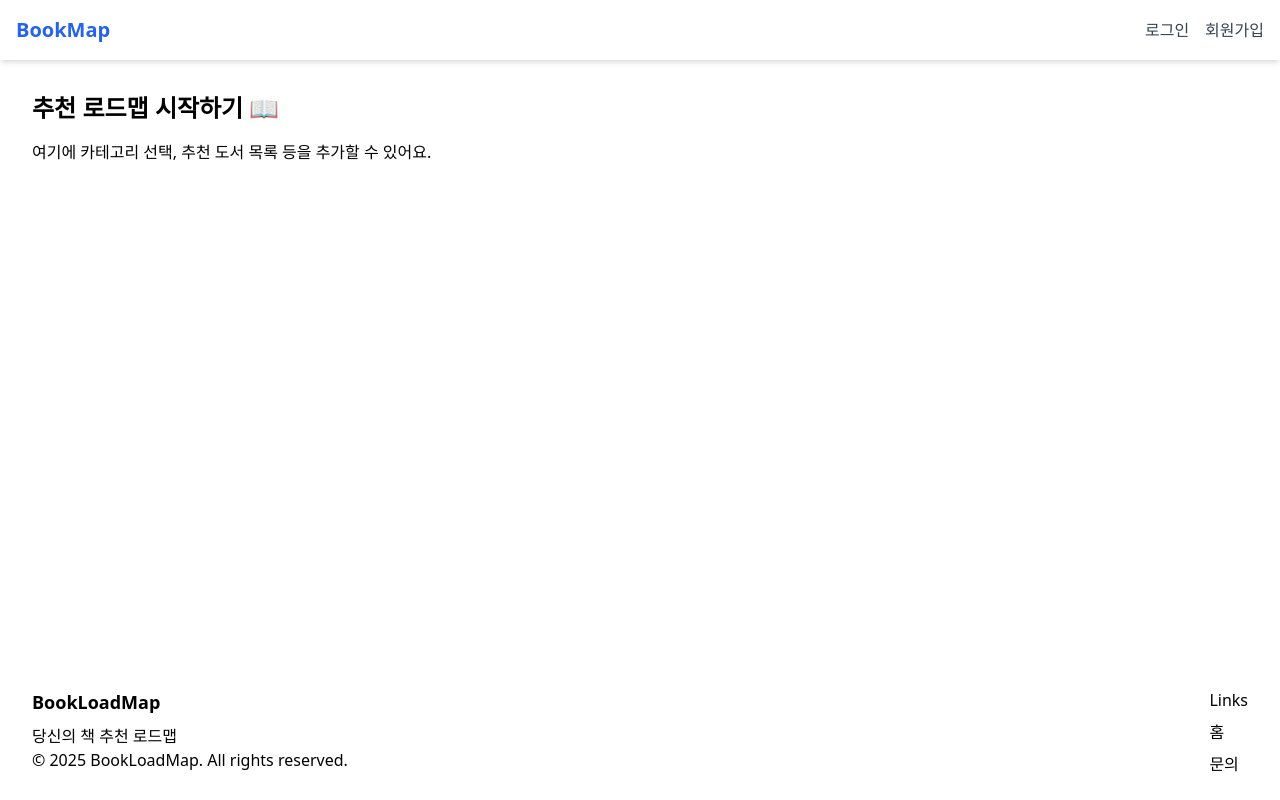
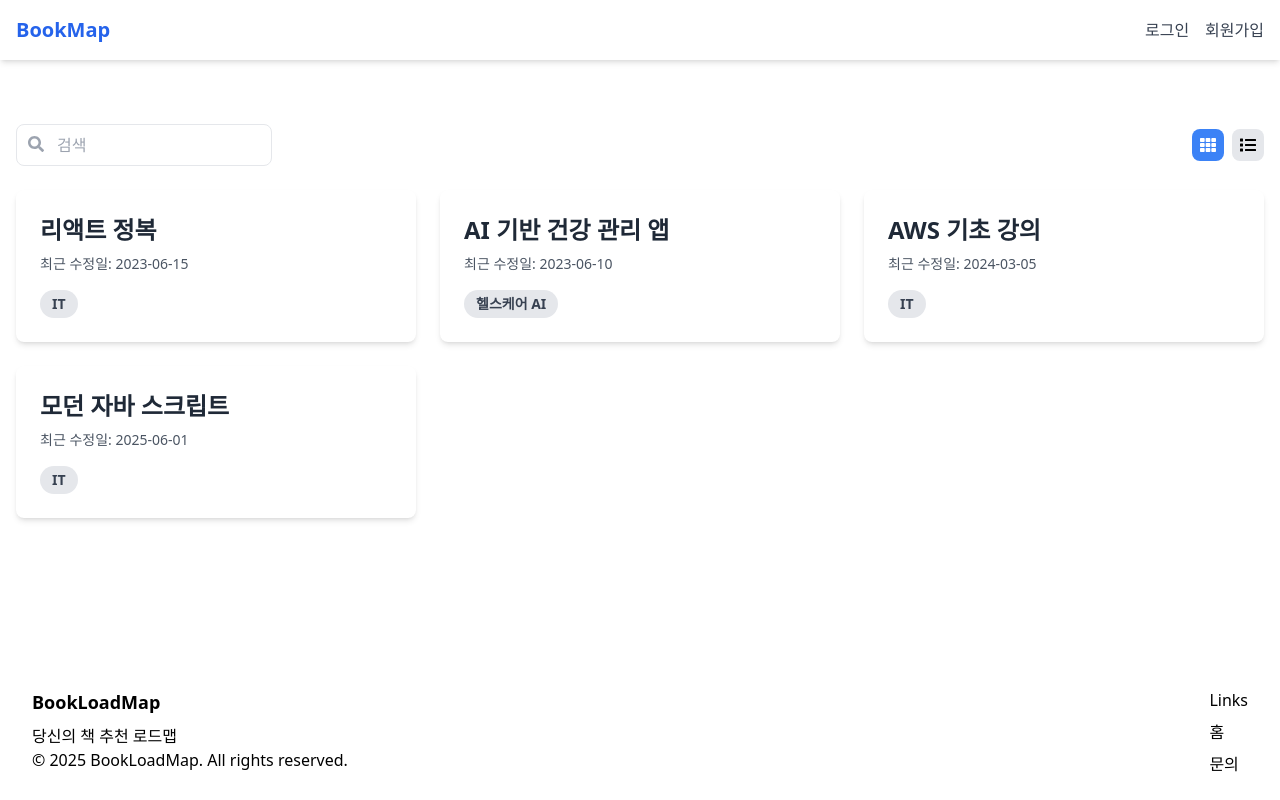
Before and after one commit to yeop7569/BookLoadMap, a React (Vite) app: page /detail in a window 1280 px wide. Built offline with nearby package versions, Linux system fonts and the light colour scheme.

Commit message:
Feat: 도서리스트 뷰 및 검색기능 구현

```diff
--- a/package.json
+++ b/package.json
@@ -13,6 +13,7 @@
     "@tailwindcss/line-clamp": "^0.4.4",
     "react": "^19.1.0",
     "react-dom": "^19.1.0",
+    "react-icons": "^5.5.0",
     "react-router-dom": "^7.6.2",
     "swiper": "^11.2.8"
   },
--- a/src/pages/DetailPage.jsx
+++ b/src/pages/DetailPage.jsx
@@ -1,10 +1,107 @@
 import React from 'react';
+import { Link } from 'react-router-dom';
+import { FaSearch, FaList, FaTh } from 'react-icons/fa';
+import { useState } from 'react';
+
 
 export default function DetailPage() {
+  const [searchText, setSearchText] = useState('');
+  const [isGridView, setIsGridView] = useState(true);
+  const dummyData = [
+    {
+      id: 1,
+      title: '리액트 정복',
+      lastModified: '2023-06-15',
+      category: 'IT',
+    },
+    {
+      id: 2,
+      title: 'AI 기반 건강 관리 앱',
+      lastModified: '2023-06-10',
+      category: '헬스케어 AI',
+    },
+    {
+      id: 3,
+      title: 'AWS 기초 강의 ',
+      lastModified: '2024-03-05',
+      category: 'IT',
+    },
+    {
+      id: 4,
+      title: '모던 자바 스크립트',
+      lastModified: '2025-06-01',
+      category: 'IT',
+    },
+  ];
+    const filteredData = dummyData.filter(item =>
+    item.title.toLowerCase().includes(searchText.toLowerCase()),
+  );
   return (
-    <div className="p-8">
-      <h2 className="text-2xl font-bold mb-4">추천 로드맵 시작하기 📖</h2>
-      <p>여기에 카테고리 선택, 추천 도서 목록 등을 추가할 수 있어요.</p>
+
+
+
+
+    <div className="container mx-auto px-4 py-16">
+      <div className="mb-6 flex flex-col sm:flex-row items-center justify-between">
+        <div className="relative w-full sm:w-64 mb-4 sm:mb-0">
+          <input
+            type="text"
+            placeholder="검색"
+            className="w-full pl-10 pr-4 py-2 border rounded-lg focus:outline-none focus:ring-2 focus:ring-blue-500"
+            value={searchText}
+            onChange={e => setSearchText(e.target.value)}
+            aria-label="검색"
+          />
+          <FaSearch className="absolute left-3 top-3 text-gray-400" />
+        </div>
+        <div className="flex space-x-2">
+          <button
+            onClick={() => setIsGridView(true)}
+            className={`p-2 rounded-lg focus:outline-none focus:ring-2 focus:ring-blue-500 ${isGridView ? 'bg-blue-500 text-white' : 'bg-gray-200'}`}
+            aria-label="Grid view"
+          >
+            <FaTh />
+          </button>
+          <button
+            onClick={() => setIsGridView(false)}
+            className={`p-2 rounded-lg focus:outline-none focus:ring-2 focus:ring-blue-500 ${!isGridView ? 'bg-blue-500 text-white' : 'bg-gray-200'}`}
+            aria-label="List view"
+          >
+            <FaList />
+          </button>
+        </div>
+      </div>
+      {filteredData.length === 0 ? (
+        <div className="text-center py-10">
+          <p className="text-xl text-gray-600">
+            {searchText ? '검색 결과가 없습니다' : '목록이 없습니다'}
+          </p>
+        </div>
+      ) : (
+        <div
+          className={`grid gap-6 ${isGridView ? 'grid-cols-1 sm:grid-cols-2 lg:grid-cols-3' : 'grid-cols-1'}`}
+        >
+          {filteredData.map(item => (
+            <Link
+              key={item.id}
+              className="bg-white rounded-lg shadow-md overflow-hidden transition-transform duration-300 hover:scale-105"
+              to={`/canvases/${item.id}`}
+            >
+              <div className="p-6">
+                <h2 className="text-2xl font-bold mb-2 text-gray-800">
+                  {item.title}
+                </h2>
+                <p className="text-sm text-gray-600 mb-4">
+                  최근 수정일: {item.lastModified}
+                </p>
+                <span className="inline-block px-3 py-1 text-sm font-semibold text-gray-700 bg-gray-200 rounded-full">
+                  {item.category}
+                </span>
+              </div>
+            </Link>
+          ))}
+        </div>
+      )}
     </div>
   );
 }
```
Also changed, not shown: 1 other file (tests, documents, lock files or other folders).
